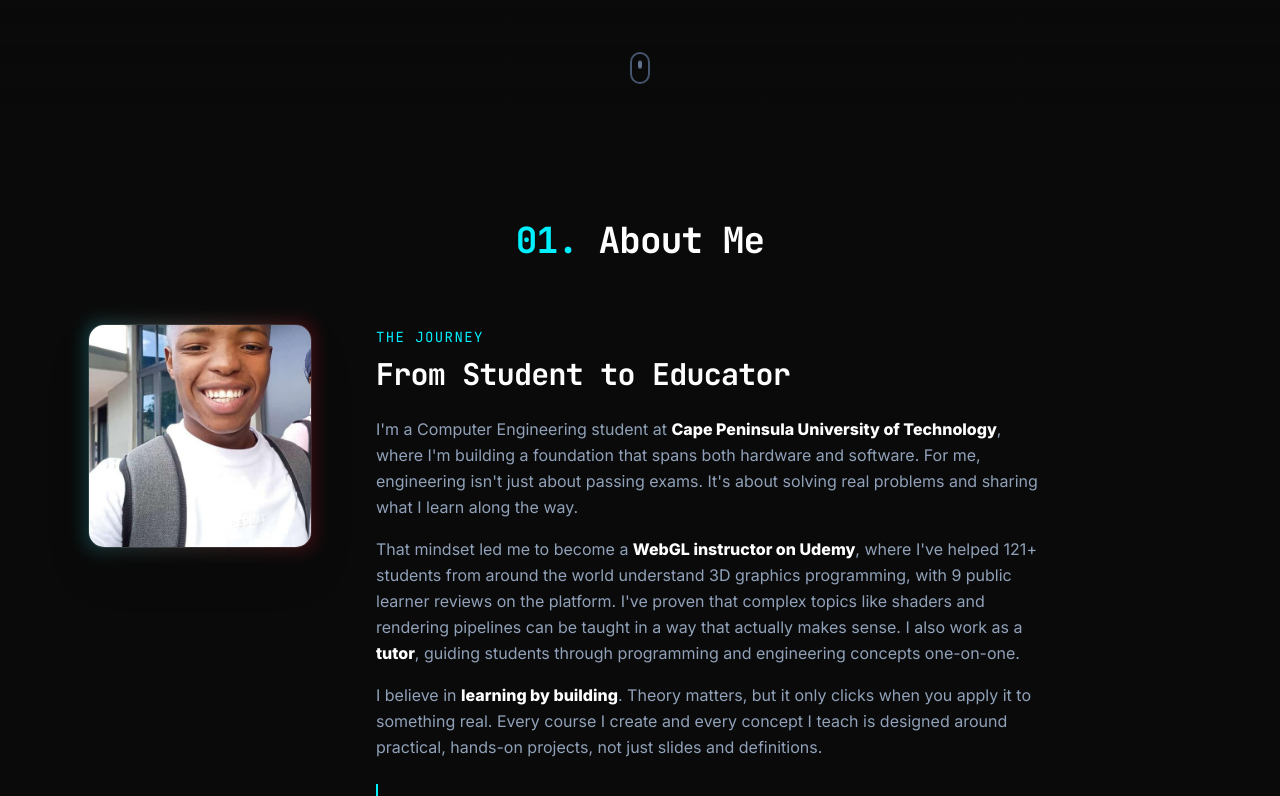
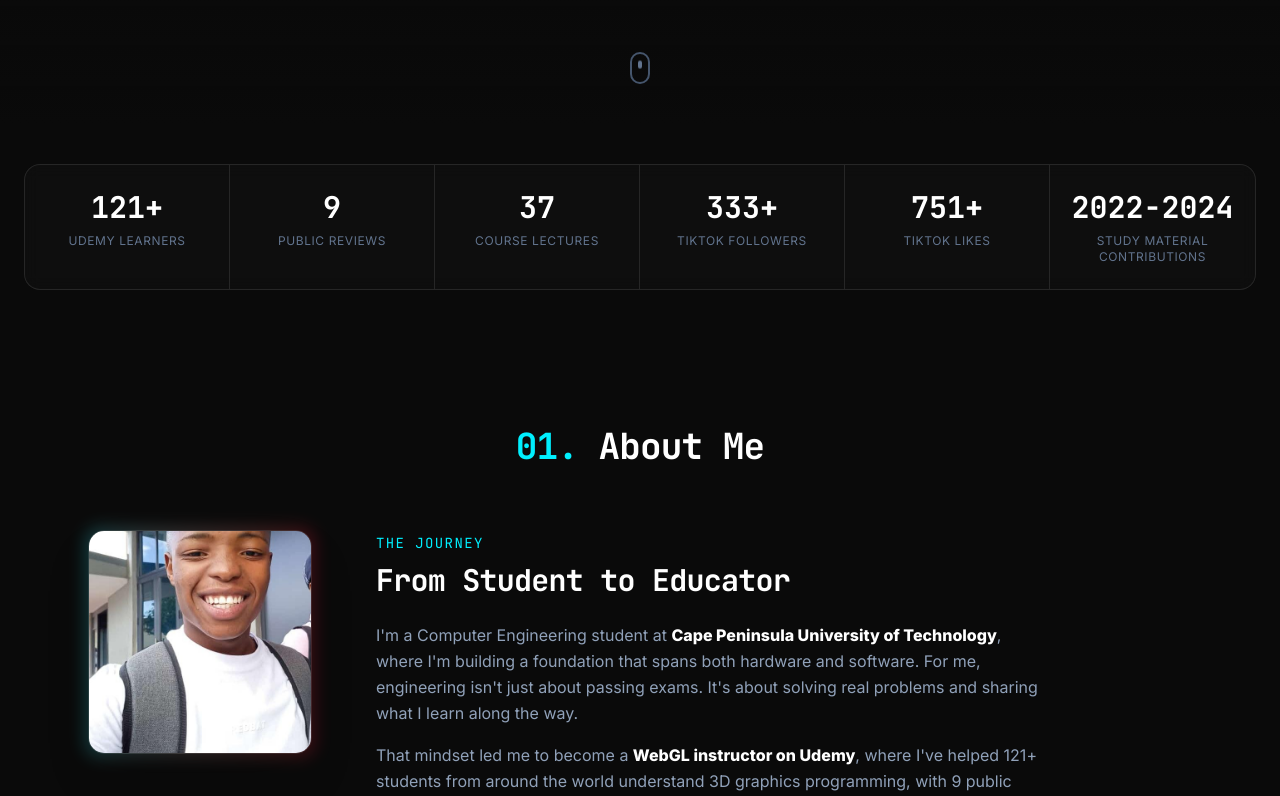
Before and after one commit to 2Ntlaks/Ntlaks-Portfolio, a React (Vite) app: page / in a window 1280 px wide. Shown: the part 676-1472 px from the top of the page. Built offline with nearby package versions, Linux system fonts and the light colour scheme.

Commit message:
feat(ui): add proof bar section and integrate portfolio credibility metrics

```diff
--- a/src/App.jsx
+++ b/src/App.jsx
@@ -1,6 +1,7 @@
 import React from "react";
 import Navbar from "./components/Navbar";
 import Hero from "./components/Hero";
+import ProofBar from "./components/ProofBar";
 import About from "./components/About";
 import Projects from "./components/Projects";
 import Contact from "./components/Contact";
@@ -12,6 +13,7 @@ function App() {
       <Navbar />
       <main>
         <Hero />
+        <ProofBar />
         <About />
         <Projects />
         <Contact />
--- a/src/components/Navbar.jsx
+++ b/src/components/Navbar.jsx
@@ -3,7 +3,7 @@ import React, { useState } from "react";
 const Navbar = () => {
   const [isOpen, setIsOpen] = useState(false);
 
-  const navLinks = ["About", "Skills", "Projects", "Contact"];
+  const navLinks = ["Proof", "About", "Skills", "Projects", "Contact"];
 
   const handleLinkClick = () => {
     setIsOpen(false);
--- /dev/null
+++ b/src/components/ProofBar.jsx
@@ -0,0 +1,82 @@
+import React from "react";
+import { PUBLIC_STATS } from "../constants/publicStats";
+
+const ProofBar = () => {
+  const {
+    udemyLearners,
+    udemyPublicReviews,
+    udemyLectures,
+    tiktokFollowers,
+    tiktokLikes,
+    studyMaterialYears,
+  } = PUBLIC_STATS;
+
+  const proofItems = [
+    {
+      value: `${udemyLearners}+`,
+      label: "Udemy Learners",
+      href: "https://www.udemy.com/user/ntlakanipho-mgaguli/",
+    },
+    {
+      value: `${udemyPublicReviews}`,
+      label: "Public Reviews",
+      href: "https://www.udemy.com/user/ntlakanipho-mgaguli/",
+    },
+    {
+      value: `${udemyLectures}`,
+      label: "Course Lectures",
+      href: "https://www.udemy.com/user/ntlakanipho-mgaguli/",
+    },
+    {
+      value: `${tiktokFollowers}+`,
+      label: "TikTok Followers",
+    },
+    {
+      value: `${tiktokLikes}+`,
+      label: "TikTok Likes",
+    },
+    {
+      value: studyMaterialYears,
+      label: "Study Material Contributions",
+    },
+  ];
+
+  return (
+    <section id="proof" className="px-6 py-10">
+      <div className="max-w-7xl mx-auto rounded-2xl border border-white/10 bg-surface/50 backdrop-blur-sm">
+        <div className="grid grid-cols-2 md:grid-cols-3 lg:grid-cols-6 divide-y md:divide-y-0 divide-white/10 md:divide-x divide-white/10">
+          {proofItems.map((item) => {
+            const content = (
+              <div className="px-4 py-6 text-center">
+                <p className="text-2xl md:text-3xl font-bold text-white font-mono">
+                  {item.value}
+                </p>
+                <p className="text-xs uppercase tracking-wider text-slate-500 mt-2">
+                  {item.label}
+                </p>
+              </div>
+            );
+
+            if (!item.href) {
+              return <div key={item.label}>{content}</div>;
+            }
+
+            return (
+              <a
+                key={item.label}
+                href={item.href}
+                target="_blank"
+                rel="noopener noreferrer"
+                className="hover:bg-white/5 transition-colors duration-300"
+              >
+                {content}
+              </a>
+            );
+          })}
+        </div>
+      </div>
+    </section>
+  );
+};
+
+export default ProofBar;
--- a/src/constants/publicStats.js
+++ b/src/constants/publicStats.js
@@ -2,4 +2,7 @@ export const PUBLIC_STATS = {
   udemyLearners: 121,
   udemyPublicReviews: 9,
   udemyLectures: 37,
+  tiktokFollowers: 333,
+  tiktokLikes: 751,
+  studyMaterialYears: "2022-2024",
 };
```
